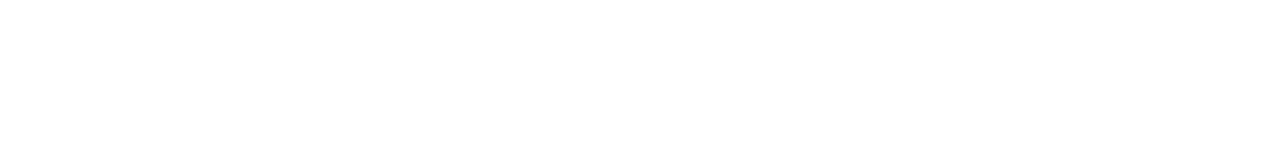
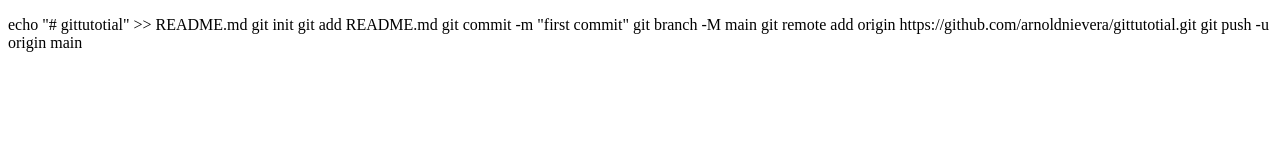
Before and after one commit to arnoldnievera/gittutotial, a plain HTML site: page index.html in a window 1280 px wide. Drawn offline with Linux system fonts and the light colour scheme.

Commit message:
ganda mo po

```diff
--- a/index.html
+++ b/index.html
@@ -8,5 +8,15 @@
 </head>
 <body>
 
+    <p>
+        echo "# gittutotial" >> README.md
+git init
+git add README.md
+git commit -m "first commit"
+git branch -M main
+git remote add origin https://github.com/arnoldnievera/gittutotial.git
+git push -u origin main
+
+    </p>
 </body>
 </html>
```
